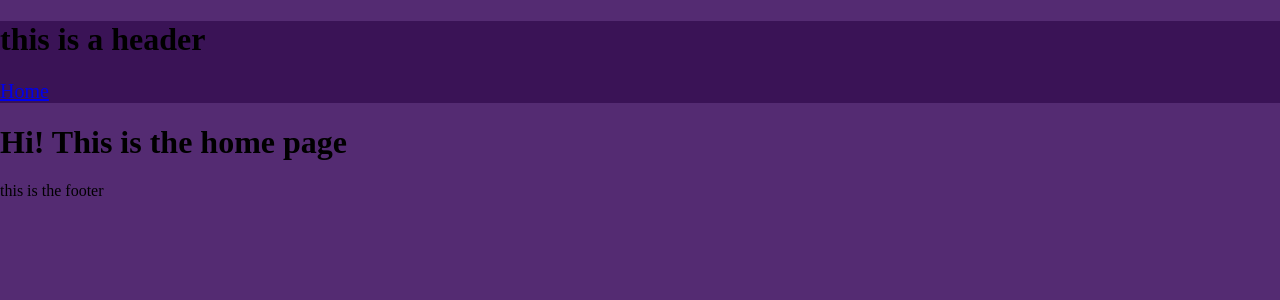
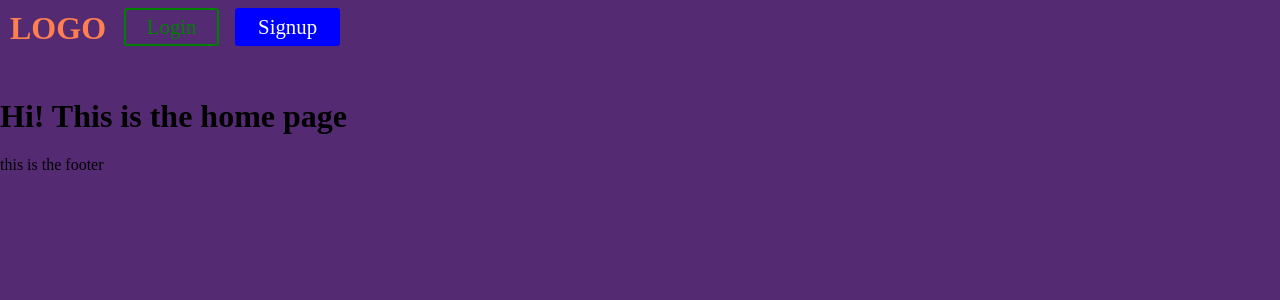
Before and after one commit to CurtisMac/Squidlee, a Next.js app: page / in a window 1280 px wide. Shown: the top 300 px of the page. Built offline with nearby package versions, Linux system fonts and the light colour scheme.

Commit message:
starts styling header and children
this commit saves only partial styling of the header and header navigation. created to save styles before refactoring file structure.

```diff
--- a/components/layout/Header.js
+++ b/components/layout/Header.js
@@ -1,20 +1,32 @@
 import React from "react";
 import styled from "styled-components";
 
-//Components
-import Nav from "./_headerNav";
-
-const StyledHeader = styled.header`
-  background-color: ${props => props.theme.purpleDark};
-`;
+//components
+import HeaderNav from "./HeaderNav";
 
 const Header = () => {
   return (
     <StyledHeader>
-      <h1>this is a header</h1>
-      <Nav />
+      <Title>LOGO</Title>
+      <NavContainer />
     </StyledHeader>
   );
 };
 
+//styles
+const StyledHeader = styled.header`
+  background: transparent;
+  display: flex;
+`;
+
+const Title = styled.h1`
+  padding: 10px;
+  margin: 0 0 20px 0;
+  color: coral;
+`;
+
+const NavContainer = styled(HeaderNav)`
+  /* flex styles */
+`;
+
 export default Header;
--- /dev/null
+++ b/components/layout/HeaderNav.js
@@ -0,0 +1,30 @@
+import Link from "next/link";
+import styled from "styled-components";
+
+//components
+import StyledButton from "../styles/StyledButton";
+
+class Nav extends React.Component {
+  render() {
+    return (
+      <StyledNav className={this.props.className}>
+        <Link href="/">
+          <StyledButton bgColor={"green"}>Login</StyledButton>
+        </Link>
+        <Link href="/">
+          <StyledButton bgColor={"blue"} solid>
+            Signup
+          </StyledButton>
+        </Link>
+      </StyledNav>
+    );
+  }
+}
+
+//styles
+const StyledNav = styled.nav`
+  color: red;
+  font-size: 1.3rem;
+`;
+
+export default Nav;
--- a/components/layout/_headerNav.js
+++ /dev/null
@@ -1,21 +0,0 @@
-import Link from "next/link";
-import styled from "styled-components";
-
-const StyledNav = styled.nav`
-  color: red;
-  font-size: 20px;
-`;
-
-class Nav extends React.Component {
-  render() {
-    return (
-      <StyledNav>
-        <Link href="/">
-          <a>Home</a>
-        </Link>
-      </StyledNav>
-    );
-  }
-}
-
-export default Nav;
```
